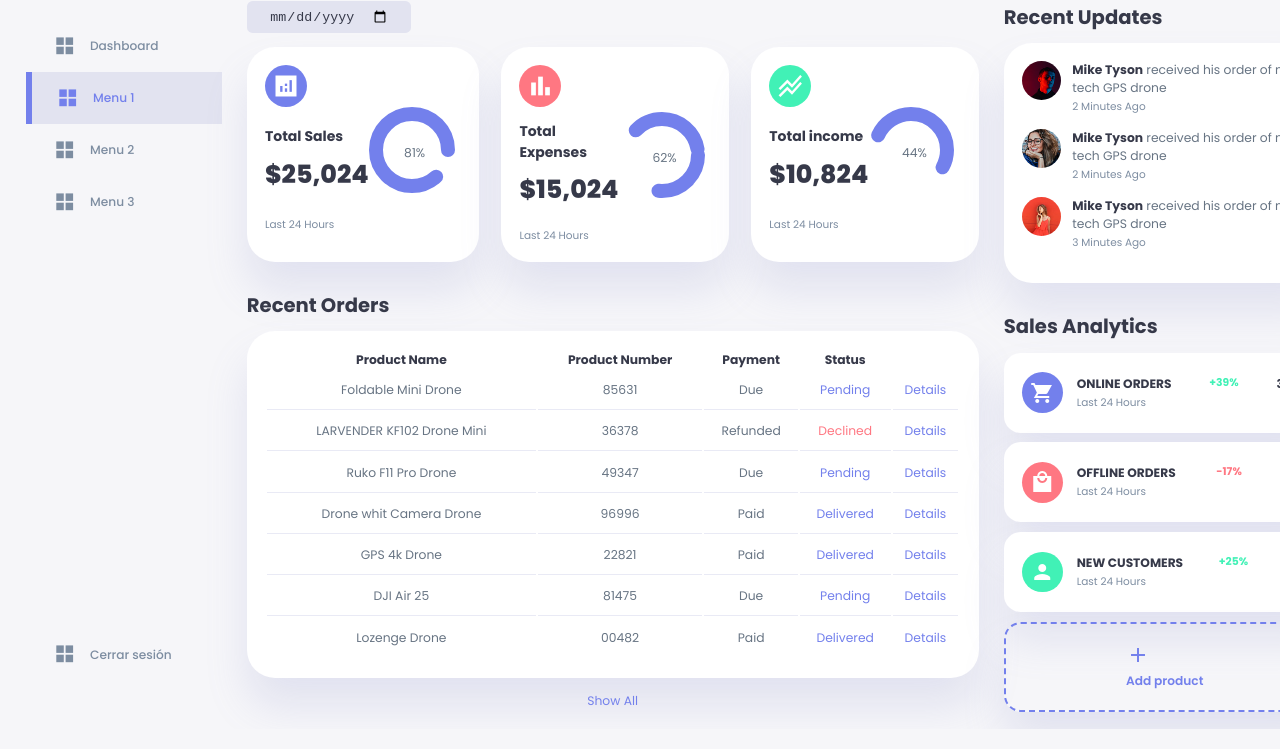
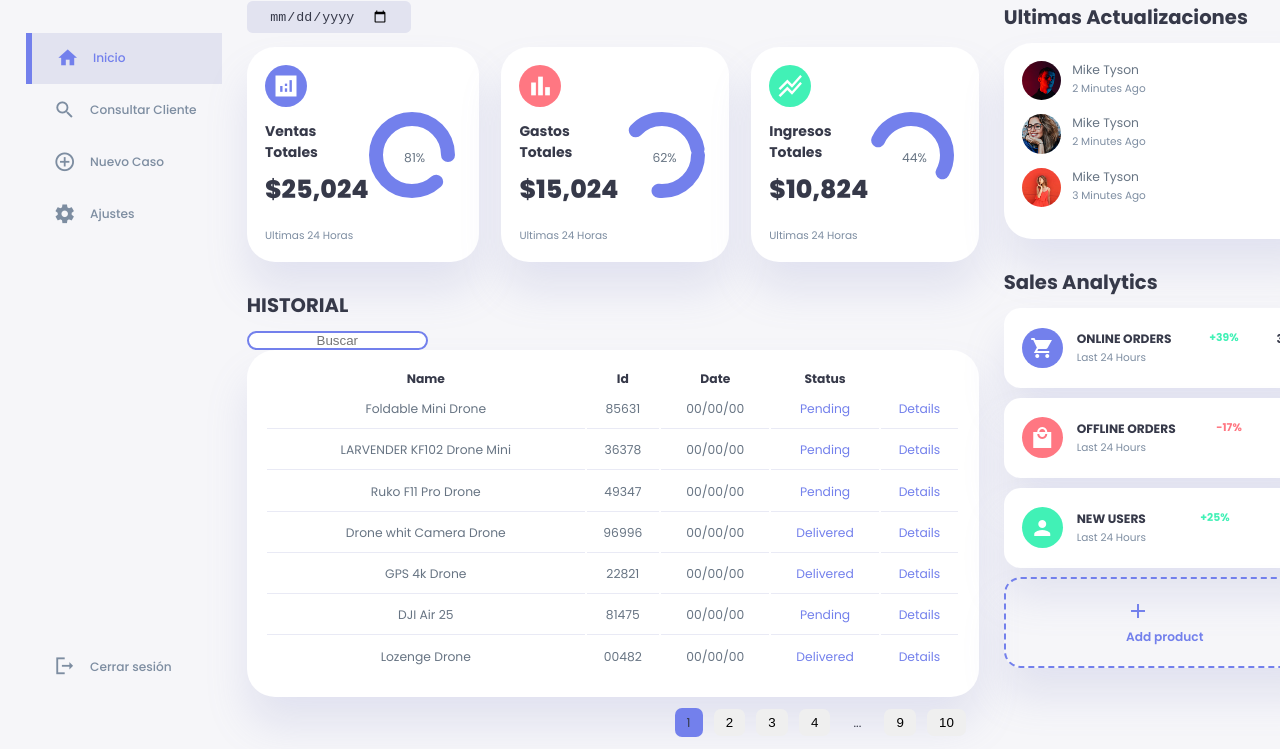
Before and after one commit to jpsanabria37/amisoftproject, a plain HTML site: page index.html in a window 1280 px wide. Shown: the part 71-820 px from the top of the page. Drawn offline with Linux system fonts and the light colour scheme.

Commit message:
version-InicioPreview

```diff
--- a/css/app.css
+++ b/css/app.css
@@ -24,6 +24,8 @@
 
 
 	--box-shadow: 0 2rem 3rem var(--color-light);
+
+
 }
 
 /*------------------------DARK THEME VARAIBLES---------------*/
@@ -147,8 +149,8 @@ aside .logo{
 }
 
 aside .logo img{
-	width: 2rem;
-	height: 2rem;
+	width: 4rem;
+	height: 3rem;
 }
 
 aside .close{
@@ -342,6 +344,17 @@ main .recent-orders h2 {
 	margin-bottom: 0.8rem;
 }
 
+main.recent-orders .Search1 {
+	justify-content: center;
+}
+
+main .recent-orders .Search1-input {
+	border: 2px solid var(--color-primary);
+	text-align: center;
+	border-radius: var(--card-border-radius);
+
+}
+
 
 main .recent-orders table {
 	background: var(--color-white);
@@ -375,6 +388,42 @@ main a{
 	margin: 1rem auto;
 	color: var(--color-primary);
 }
+
+main .recent-orders .pages ul{
+	margin: 0.rem;
+	padding: 0.5rem;
+	display: flex;
+	align-items: baseline;
+	justify-content: flex-end;
+}
+
+main .recent-orders .pages ul li{
+	display: inline-block;
+	margin: 0.4rem;
+
+}
+.recent-orders .pages ul li button{
+	border-radius: 0.5rem;
+}
+
+.recent-orders .pages ul li button:hover {
+	background: var(--color-primary);
+	color: var(--color-white);
+	border-radius: 0.5rem;
+
+}
+
+.recent-orders .pages ul li span.active{
+	background-color: var(--color-primary);
+	border-radius: 0.5rem;
+}
+.recent-orders .pages ul li button,
+.recent-orders .pages ul li span{
+	padding: 6px 12px;
+}
+
+
+
 /*==================RIGHT=========================*/
 
 .right {
@@ -550,7 +599,7 @@ background: var(--color-danger);
 	}
 	aside .sidebar a:last-child {
 		position: relative;
-		margin-top: 1.8rem
+		margin-top: 1.8rem;
 	}
 
 	main .insights {
@@ -570,13 +619,15 @@ background: var(--color-danger);
 		width: 83vw;
 	}
 
+
+
 	main table thead tr th:last-child,
 	main table thead tr th:first-child {
 		display: none;
 	}
 
-	main table body tr td:last-child,
-	main table body tr td:first-child {
+	main table tbody tr td:last-child,
+	main table tbody tr td:first-child {
 		display: none;
 	}
 }
@@ -607,7 +658,7 @@ background: var(--color-danger);
 	}
 
 	aside .logo{
-		marginlef 1rem;
+		margin-left: 1rem;
 	}
 	aside .logo h2{
 		display: inline;
@@ -633,7 +684,7 @@ background: var(--color-danger);
 
 	main {
 		margin-top: 8rem;
-		padding: 0 1rem;
+		padding: 0 2rem;
 	}
 
 	main .recent-orders{
@@ -643,12 +694,12 @@ background: var(--color-danger);
 	}
 
 	main .recent-orders table {
-		width: 100%
+		width: 100%;
 		margin: 0;
 	}
 
 	.right {
-		width: 94%;
+		width: 92%;
 		margin: 0 auto 4rem;
 	}
 
@@ -664,12 +715,6 @@ background: var(--color-danger);
 		margin: 0;
 		z-index: 2;
 		box-shadow: 0 1rem 1rem var(--color-light);
-	}
-
-	.right .top .theme.toggler {
-		width: 4.4rem;
-		position: absolute;
-		left: 66%;
 	}
 
 	.right .profile .info {
--- a/index.html
+++ b/index.html
@@ -21,24 +21,24 @@
 				</div>
 			</div>
 			<div class="sidebar">
-				<a href="#">
-					<span class="material-icons-sharp">grid_view</span>
-					<h3>Dashboard</h3>
-				</a>
 				<a href="#" class="active">
-					<span class="material-icons-sharp">grid_view</span>
-					<h3>Menu 1</h3>
+					<span class="material-icons-sharp">home</span>
+					<h3>Inicio</h3>
 				</a>
 				<a href="#">
-					<span class="material-icons-sharp">grid_view</span>
-					<h3>Menu 2</h3>
+					<span class="material-icons-sharp">search</span>
+					<h3>Consultar Cliente</h3>
 				</a>
 				<a href="#">
-					<span class="material-icons-sharp">grid_view</span>
-					<h3>Menu 3</h3>
+					<span class="material-icons-sharp">add_circle_outline</span>
+					<h3>Nuevo Caso</h3>
 				</a>
 				<a href="#">
-					<span class="material-icons-sharp">grid_view</span>
+					<span class="material-icons-sharp">settings</span>
+					<h3>Ajustes</h3>
+				</a>
+				<a href="#">
+					<span class="material-icons-sharp">logout</span>
 					<h3>Cerrar sesión</h3>
 				</a>
 			</div>
@@ -46,7 +46,7 @@
 		<!-- end aside -->
 		<main>
 			<h1>Dashboard</h1>
-			<div class="date">
+			<div class="date ">
 				<input type="date">
 			</div>
       		<div class="insights">
@@ -54,7 +54,7 @@
 				<span class="material-icons-sharp">analytics</span>
 			<div class="middle">
 				<div class="left" >
-						<h3>Total Sales</h3>
+						<h3>Ventas Totales</h3>
 						<h1>$25,024</h1>
 				</div>
 				<div class="progress">
@@ -66,14 +66,14 @@
 					</div>
 					</div>
 				</div>
-				<small class="text-muted">Last 24 Hours</small>
+				<small class="text-muted">Ultimas 24 Horas</small>
 			</div>
 			<!------------FIN VENTAS---------->
 			<div class="Expenses">
 				<span class="material-icons-sharp">bar_chart</span>
 			<div class="middle">
 				<div class="left" >
-						<h3>Total Expenses</h3>
+						<h3>Gastos Totales</h3>
 						<h1>$15,024</h1>
 				</div>
 				<div class="progress">
@@ -85,14 +85,14 @@
 					</div>
 					</div>
 				</div>
-				<small class="text-muted">Last 24 Hours</small>
+				<small class="text-muted">Ultimas 24 Horas</small>
 			</div>
 			<!------------FIN GASTOS---------->
 			<div class="income">
 				<span class="material-icons-sharp">stacked_line_chart</span>
 			<div class="middle">
 				<div class="left" >
-						<h3>Total income</h3>
+						<h3>Ingresos Totales</h3>
 						<h1>$10,824</h1>
 				</div>
 				<div class="progress">
@@ -104,19 +104,22 @@
 					</div>
 					</div>
 				</div>
-				<small class="text-muted">Last 24 Hours</small>
+				<small class="text-muted">Ultimas 24 Horas</small>
 			</div>
 <!------------------------------------------------FIN INGRESOS------------------------------------------------------------>
 			</div>
 <!------------------------------------------------FIN INSIGHTS----------------------------------------------------------->
 			<div class="recent-orders">
-				<h2>Recent Orders</h2>
+				<h2>HISTORIAL</h2>
+				<div class="Search1">
+					<input type="text" name="" id="" class="Search1-input"  placeholder="Buscar">
+				</div>
 				<table>
 					<thead>
 						<tr>
-						<th>Product Name</th>
-						<th>Product Number</th>
-						<th>Payment</th>
+						<th>Name</th>
+						<th>Id</th>
+						<th>Date</th>
 						<th>Status</th>
 						<th></th>
 					</tr>
@@ -131,8 +134,21 @@
 						</tr>
 						--->
 				</table>
-				<a href="#">Show All</a>
+
+				<div class="pages">
+						<ul>
+							<li><span class="active">1</span></li>
+							<li><button>2</button></li>
+							<li><button>3</button></li>
+							<li><button>4</button></li>
+							<li><span>...</span></li>
+							<li><button>9</button></li>
+							<li><button>10</button></li>
+						</ul>
+				</div>
+
 			</div>
+
 		</main>
 <!------------------------------------------------------------FIN MAIN-------------------------------------------------->
 
@@ -147,7 +163,7 @@
 				</div>
 				<div class="profile">
 					<div class="info">
-						<p>Hey, <b>Daniel</b></p>
+						<p>Hey, <b>XXX</b></p>
 						<small class="text-muted">Admin</small>
 					</div>
 					<div class="profile-photo">
@@ -157,14 +173,14 @@
 			</div>
 <!------------------------------------------------------------END OF TOP-------------------------------------------------------->
 		<div class="recent-updates">
-			<h2>Recent Updates</h2>
+			<h2>Ultimas Actualizaciones</h2>
 			<div class="updates">
 				<div class="update">
 						<div class="profile-photo">
 							<img src="./images/profile-2.jpg">
 						</div>
 						<div class="message">
-							<p><b>Mike Tyson</b> received his order of night tech GPS drone</p>
+							<p>Mike Tyson</p>
 							<small class="text-muted">2 Minutes Ago</small>
 						</div>
 					</div>
@@ -173,7 +189,7 @@
 							<img src="./images/profile-3.jpg">
 						</div>
 						<div class="message">
-							<p><b>Mike Tyson</b> received his order of night tech GPS drone</p>
+							<p>Mike Tyson</p>
 							<small class="text-muted">2 Minutes Ago</small>
 						</div>
 					</div>
@@ -182,7 +198,7 @@
 							<img src="./images/profile-4.jpg">
 						</div>
 						<div class="message">
-							<p><b>Mike Tyson</b> received his order of night tech GPS drone</p>
+							<p>Mike Tyson</p>
 							<small class="text-muted"> 3 Minutes Ago</small>
 						</div>
 					</div>
@@ -227,7 +243,7 @@
 				</div>
 				<div class="right">
 					<div class="info">
-						<h3>NEW CUSTOMERS</h3>
+						<h3>NEW USERS</h3>
 						<small class="text-muted">
 						Last 24 Hours
 						</small>
--- a/js/app.js
+++ b/js/app.js
@@ -26,10 +26,10 @@ themeToggler.addEventListener('click', () => {
 Orders.forEach(order => {
 	const tr = document.createElement('tr');
 	const trContent = `
-						<td>${order.productName}</td>
-						<td>${order.productNumber}</td>
-						<td>${order.paymentStatus}</td>
-						<td class="${order.shipping === 'Declined' ? 'danger' : order.shipping === 'pending' ? 'warning' : 'primary'}">${order.shipping}</td>
+						<td>${order.name}</td>
+						<td>${order.id}</td>
+						<td>${order.date}</td>
+						<td class="${order.status === 'pending' ? 'warning' : 'primary'}">${order.status}</td>
 						<td class="primary">Details</td>
 						`;
 	tr.innerHTML = trContent;
--- a/js/orders.js
+++ b/js/orders.js
@@ -1,44 +1,44 @@
 const Orders = [
 	{
-		productName: 'Foldable Mini Drone',
-		productNumber: '85631',
-		paymentStatus: 'Due',
-		shipping: 'Pending'
+		name: 'Foldable Mini Drone',
+		id: '85631',
+		date: '00/00/00',
+		status: 'Pending'
 	},
 	{
-		productName: 'LARVENDER KF102 Drone Mini',
-		productNumber: '36378',
-		paymentStatus: 'Refunded',
-		shipping: 'Declined'
+		name: 'LARVENDER KF102 Drone Mini',
+		id: '36378',
+		date: '00/00/00',
+		status: 'Pending'
 	},
 	{
-		productName: 'Ruko F11 Pro Drone',
-		productNumber: '49347',
-		paymentStatus: 'Due',
-		shipping: 'Pending'
+		name: 'Ruko F11 Pro Drone',
+		id: '49347',
+		date: '00/00/00',
+		status: 'Pending'
 	},
 	{
-		productName: 'Drone whit Camera Drone',
-		productNumber: '96996',
-		paymentStatus: 'Paid',
-		shipping: 'Delivered'
+		name: 'Drone whit Camera Drone',
+		id: '96996',
+		date: '00/00/00',
+		status: 'Delivered'
 	},
 	{
-		productName: 'GPS 4k Drone',
-		productNumber: '22821',
-		paymentStatus: 'Paid',
-		shipping: 'Delivered'
+		name: 'GPS 4k Drone',
+		id: '22821',
+		date: '00/00/00',
+		status: 'Delivered'
 	},
 	{
-		productName: 'DJI Air 25',
-		productNumber: '81475',
-		paymentStatus: 'Due',
-		shipping: 'Pending'
+		name: 'DJI Air 25',
+		id: '81475',
+		date: '00/00/00',
+		status: 'Pending'
 	},
 	{
-		productName: 'Lozenge Drone',
-		productNumber: '00482',
-		paymentStatus: 'Paid',
-		shipping: 'Delivered'
+		name: 'Lozenge Drone',
+		id: '00482',
+		date: '00/00/00',
+		status: 'Delivered'
 	}
 ]
```
